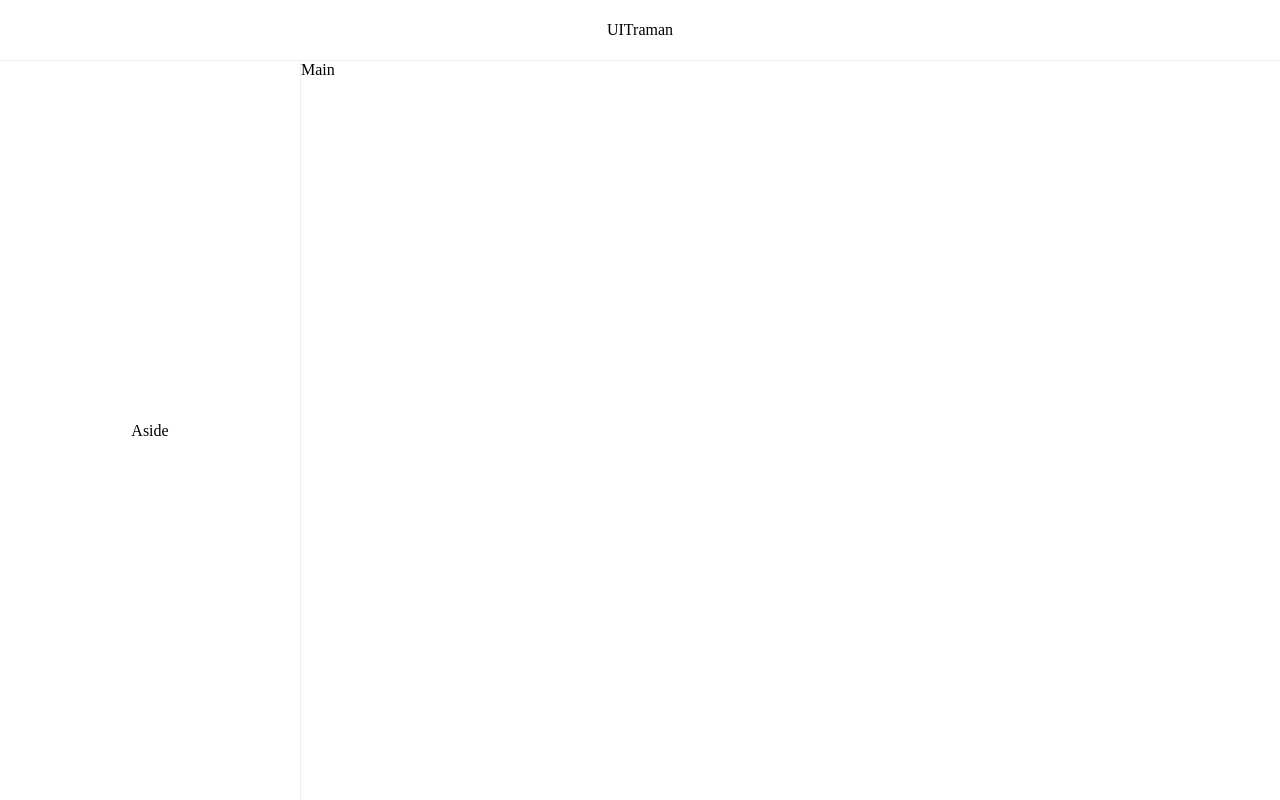
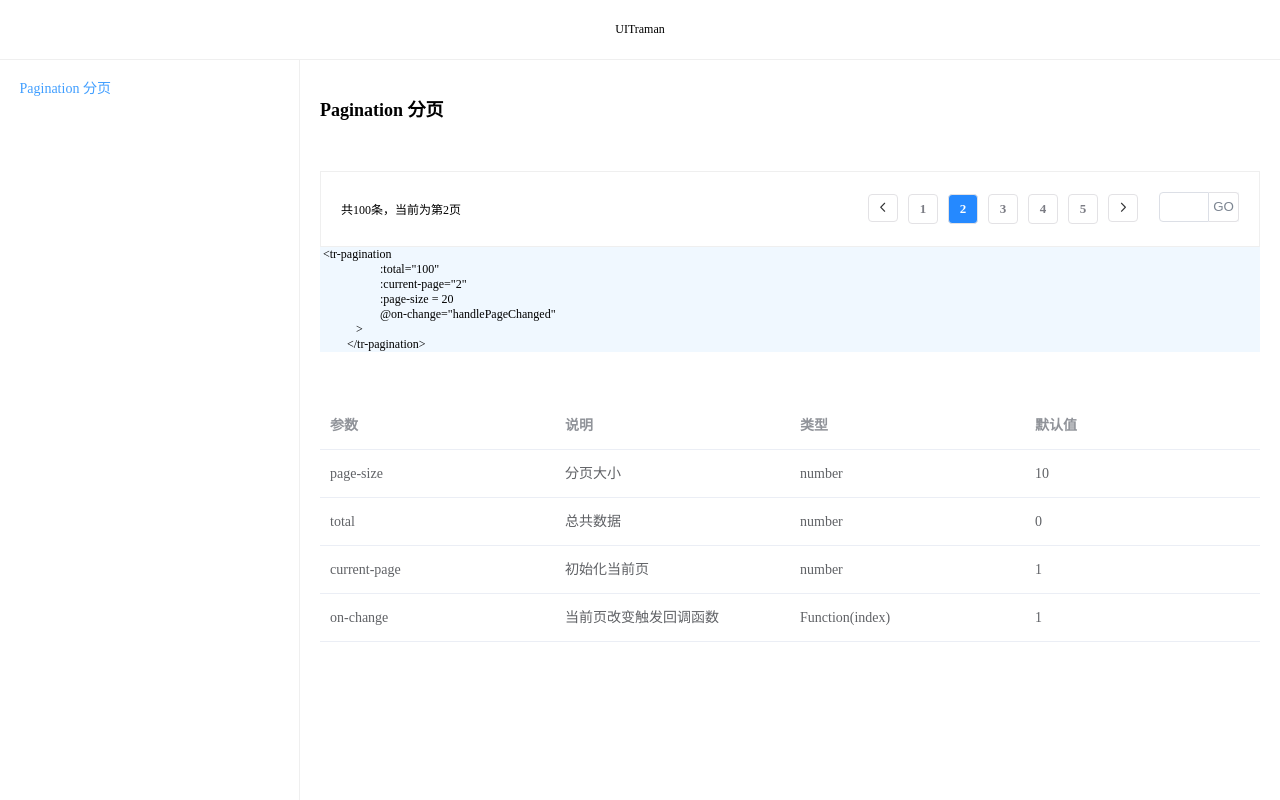
Before and after one commit to Hijin/TramanUI, a Vue app: page /#/TramanPagination in a window 1280 px wide. Built offline with nearby package versions, Linux system fonts and the light colour scheme.

Commit message:
no message

```diff
--- a/package.json
+++ b/package.json
@@ -3,7 +3,7 @@
   "version": "0.1.0",
   "private": true,
   "scripts": {
-    "serve": "vue-cli-service serve",
+    "serve": "vue-cli-service serve --open",
     "build": "vue-cli-service build",
     "lint": "vue-cli-service lint"
   },
--- a/src/Layout/LayoutAside.vue
+++ b/src/Layout/LayoutAside.vue
@@ -3,12 +3,29 @@
 *  Created by  JLee on 19/6/11
 */
 <template>
-    <el-aside class="h-full overflow-auto flex-col flex-v-center flex-h-center">Aside</el-aside>
+    <el-aside class="h-full overflow-auto flex-col flex-v-center flex-h-center">
+        <el-menu class="el-menu-vertical-demo h-full w-full" router :default-active="menus && menus.length>0 && menus[0].path">
+            <el-menu-item v-for="menu in menus" :index="menu.path" :key="menu.path">
+                <span slot="title">{{menu.title}}</span>
+            </el-menu-item>
+        </el-menu>
+    </el-aside>
 </template>
 
 <script>
+import menu from '../router/menu'
+
 export default {
-  name: 'LayoutAside'
+  name: 'LayoutAside',
+  data () {
+    return {
+      menus: menu
+    }
+  },
+
+  mounted: function () {
+
+  }
 }
 </script>
 
--- a/src/Layout/MainLayout.vue
+++ b/src/Layout/MainLayout.vue
@@ -3,12 +3,14 @@
 *  Created by  JLee on 19/6/11
 */
 <template>
-    <el-container class="h-full flex-col">
+    <el-container class="h-full root">
         <layout-header></layout-header>
         <el-container class="flex-1 flex-row">
             <layout-aside class="h-full"></layout-aside>
             <el-container class="flex-1">
-                <el-main class="h-full overflow-auto">Main</el-main>
+                <el-main class="h-full overflow-auto">
+                    <router-view></router-view>
+                </el-main>
             </el-container>
         </el-container>
     </el-container>
@@ -24,5 +26,7 @@ export default {
 </script>
 
 <style scoped>
-
+    .root {
+        flex-direction: column !important;
+    }
 </style>
--- /dev/null
+++ b/src/components/TramanPagination.vue
@@ -0,0 +1,144 @@
+/**
+*
+*  Created by  JLee on 9/6/14
+*@props pageSize 分页大小，默认 10
+*@props total 总共数据，默认 0
+*@props currentPage  初始化当前页，默认1
+*@on-change(index)  当前页改变触发
+*/
+<template>
+    <div class="tr-pagination-body">
+        <div style="flex: 1">共{{total}}条，当前为第{{current}}页</div>
+        <el-pagination
+                @current-change="handleCurrentChange"
+                :current-page.sync="current"
+                :page-size="pageSize"
+                layout="prev, pager, next"
+                :total="total">
+        </el-pagination>
+        <div class="tr-pagination-search">
+            <el-input v-model="pageInput" @keyup.enter.native="handleSearch()">
+                <button slot="append" @click="handleSearch()">GO</button>
+            </el-input>
+        </div>
+    </div>
+</template>
+
+<script>
+export default {
+  name: 'trPagination',
+  props: {
+    pageSize: {
+      type: Number,
+      default: 10
+    },
+    total: {
+      type: Number,
+      default: 0
+    },
+    currentPage: {
+      type: Number,
+      default: 1
+    }
+  },
+  data () {
+    return {
+      pageInput: '',
+      current: 1
+    }
+  },
+  mounted: function () {
+    this.current = this.currentPage
+  },
+  methods: {
+    handleCurrentChange (page) {
+      this.current = page
+      this.$emit('on-change', this.current)
+    },
+    handleSearch () {
+      if (
+        !new RegExp(/^[0-9]*$/).test(this.pageInput) ||
+          parseInt(this.pageInput) === 0 ||
+          parseInt(this.pageInput) > Math.ceil(this.total / this.pageSize)
+      ) {
+        this.pageInput = this.current
+        return
+      }
+      this.current = parseInt(this.pageInput)
+      this.$emit('on-change', this.current)
+    }
+  },
+  watch: {
+    currentPage: {
+      handler (n, o) {
+        this.current = n
+      }
+    }
+  }
+}
+</script>
+
+<style scoped lang="scss">
+    .tr-pagination-body {
+        display: flex;
+        align-items: center;
+        justify-content: flex-end;
+        z-index: 3;
+    }
+    .tr-pagination-search {
+        position: relative;
+        margin-left: 16px;
+        width: 80px;
+        button {
+            background: white;
+            width: 30px !important;
+            height: 30px;
+            padding-left: 0px;
+            padding-right: 0px;
+            margin-left: -29px !important;
+            border: 1px solid #E3E2E5;
+            border-top-right-radius: 4px;
+            border-bottom-right-radius: 4px;
+            border-left: none;
+            color: #7c8591;
+        }
+    }
+    /deep/ .el-input {
+        top: -2px;
+    }
+    /deep/ .el-input__inner {
+        height: 30px;
+        width: 50px;
+    }
+    /deep/ .el-pager li{
+        background: #FFFFFF;
+        border: 1px solid #E3E2E5;
+        border-radius: 4px;
+        color: #7B7C84;
+        width: 30px;
+        height: 30px;
+        margin-left: 10px;
+        padding: 0px;
+        min-width: 30px;
+    }
+    /deep/ li.active{
+        background: #2589FF;
+        color: white;
+    }
+    /deep/ li.active + li {
+        border-left: 1px solid #E3E2E5;
+    }
+    /deep/ .btn-prev, /deep/ .btn-next {
+        background: #FFFFFF;
+        border: 1px solid #E3E2E5;
+        border-radius: 4px;
+        width: 30px;
+        min-width: 30px;
+        padding: 0px;
+        margin-left: 10px;
+    }
+    /deep/ .el-input-group__append {
+        padding: 0px;
+        border: none;
+    }
+</style>
--- a/src/main.js
+++ b/src/main.js
@@ -1,8 +1,9 @@
 import Vue from 'vue'
 import ElementUI from 'element-ui'
 import App from './App.vue'
-import router from './router'
+import router from './router/router'
 import './styles/common.scss'
+import 'element-ui/lib/theme-chalk/index.css'
 
 Vue.config.productionTip = false
 Vue.use(ElementUI)
--- /dev/null
+++ b/src/router/menu.js
@@ -0,0 +1,13 @@
+/**
+ *
+ *  Created by  JLee on 19/6/17
+ */
+
+const menu = [
+  {
+    title: 'Pagination 分页',
+    path: '/TramanPagination'
+  }
+]
+
+export default menu
--- a/src/router.js
+++ b/src/router/router.js
@@ -8,7 +8,7 @@ export default new Router({
     {
       path: '/TramanPagination',
       name: 'TramanPagination',
-      component: () => import('@/view/TramanPagination.vue')
+      component: () => import('@/view/Pagination.vue')
     }
   ]
 })
--- a/src/styles/common.scss
+++ b/src/styles/common.scss
@@ -6,9 +6,18 @@ body{
   width: 100%;
   margin: 0px;
 }
+#app {
+  font-family: 'Helvetica, Pingfang SC, Microsoft YaHei, STHeiti, Verdana, Arial,Tahoma, sans-serif';
+  font-size: 12px;
+}
 .bg-white {background-color: white;}
+.bg-light-gray { background-color: aliceblue}
 .overflow-auto { overflow: auto }
 .b-b-line { border-bottom: 1px solid #efefef}
+.border-default {border: 1px solid #efefef}
+.pre {
+  white-space: pre;
+}
 
 .h-full {height: 100%;}
 .h-60 {height: 60px}
@@ -28,3 +37,8 @@ body{
 }
 .flex-v-center { align-items: center }
 .flex-h-center { justify-content: center }
+
+.p-20 {padding: 20px}
+.m-t-50 {
+  margin-top: 50px;
+}
--- /dev/null
+++ b/src/view/Pagination.vue
@@ -0,0 +1,89 @@
+/**
+*
+*  Created by  JLee on 9/6/14
+*/
+<template>
+    <div>
+        <h2 class="">Pagination 分页</h2>
+        <div class="border-default p-20 m-t-50">
+            <tr-pagination
+                    :total="100"
+                    :current-page="2"
+                    :page-size = 20
+                    @on-change="handlePageChanged"
+            >
+            </tr-pagination>
+        </div>
+        <div class="pre bg-light-gray">
+            {{codeStr}}
+        </div>
+        <el-table
+                class="m-t-50"
+                :data="tableData">
+            <el-table-column
+                    prop="param"
+                    label="参数">
+            </el-table-column>
+            <el-table-column
+                    prop="explain"
+                    label="说明">
+            </el-table-column>
+            <el-table-column
+                    prop="type"
+                    label="类型">
+            </el-table-column>
+            <el-table-column
+                    prop="defaultVal"
+                    label="默认值">
+            </el-table-column>
+        </el-table>
+    </div>
+</template>
+
+<script>
+import trPagination from '../components/TramanPagination.vue'
+export default {
+  name: 'Pagination',
+  components: { trPagination },
+  data () {
+    return {
+      tableData: [{
+        param: 'page-size',
+        explain: '分页大小',
+        type: 'number',
+        defaultVal: 10
+      }, {
+        param: 'total',
+        explain: '总共数据',
+        type: 'number',
+        defaultVal: 0
+      }, {
+        param: 'current-page',
+        explain: '初始化当前页',
+        type: 'number',
+        defaultVal: 1
+      }, {
+        param: 'on-change',
+        explain: '当前页改变触发回调函数',
+        type: 'Function(index)',
+        defaultVal: 1
+      }],
+      codeStr: ''
+    }
+  },
+  mounted: function () {
+    this.codeStr = '<tr-pagination\n' +
+      '                    :total="100"\n' +
+      '                    :current-page="2"\n' +
+      '                    :page-size = 20\n' +
+      '                    @on-change="handlePageChanged"\n' +
+      '            >\n' +
+      '         </tr-pagination>'
+  },
+  methods: {
+    handlePageChanged (page) {
+      console.log(`页码变更${page}`)
+    }
+  }
+}
+</script>
--- a/src/view/TramanPagination.vue
+++ /dev/null
@@ -1,28 +0,0 @@
-/**
-*
-*  Created by  JLee on 19/6/14
-*/
-<template>
-    <div>dehjkdew</div>
-</template>
-
-<script>
-export default {
-  name: 'TramanPagination',
-  data () {
-    return {
-      'indent': [ 0, 4 ]
-    }
-  },
-  mounted: function () {
-    console.log(222222222222)
-  },
-  methods: {
-
-  }
-}
-</script>
-
-<style scoped>
-
-</style>
```
